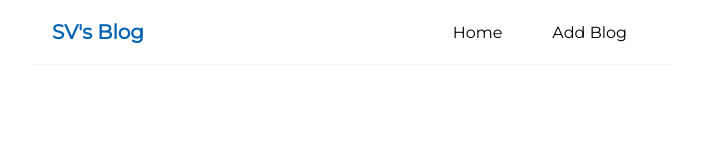
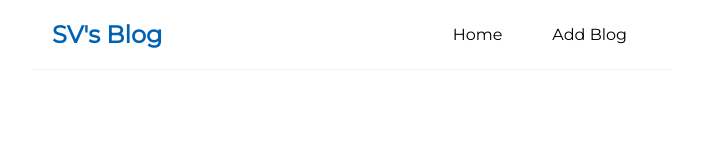
Before and after one commit to sahas-01/React-blog-template, a React (Create React App) app: page / in a window 1280 px wide. Shown: the top 160 px of the page, without its empty margins (288-991 px from the left). Built offline with nearby package versions, Linux system fonts and the light colour scheme.

Commit message:
small change

```diff
--- a/src/Components/Navstyle.css
+++ b/src/Components/Navstyle.css
@@ -9,11 +9,12 @@
   }
   .navbar h1 {
     color: #0062b3;
-    font-size: 1.25em;
+    font-size: 1.5em;
   }
   .navbar .links {
     margin-left: auto;
     list-style: none;
+    float: right;
   }
   .navbar a {
     margin: 20px 10px;
```
